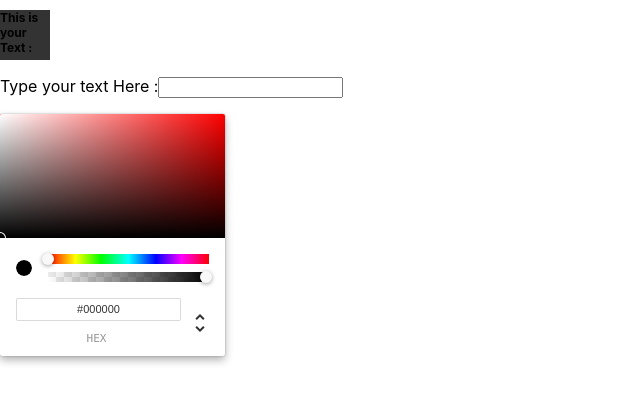
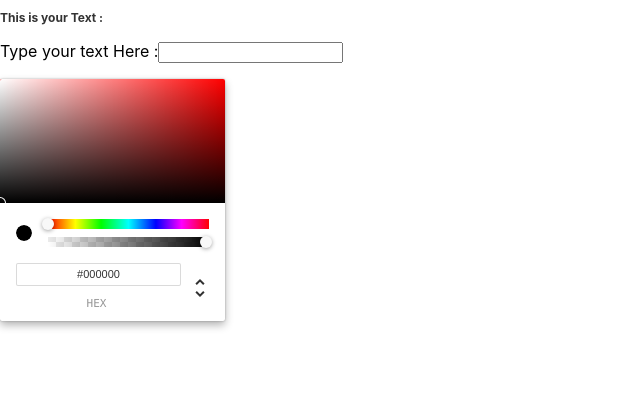
Before and after one commit to faiichann/mit-app, a React (Create React App) app: page / in a window 1280 px wide. Shown: the top 402 px of the page, without its empty margins (0-640 px from the left). Built offline with nearby package versions, Linux system fonts and the light colour scheme.

Commit message:
update fontcolor

```diff
--- a/src/component/LabelCopy.js
+++ b/src/component/LabelCopy.js
@@ -45,8 +45,8 @@ class Labelcopy extends React.Component {
       return (
         <div className="Labelcopy">
         <div>
-                  <div className="Copy" style={previewStyle} >
-                      <h2 style={{previewfont ,fontSize: this.state.size}} >This is your Text :  {this.state.value}</h2>
+                  <div className="Copy"  >
+                      <h2 style={{color:this.state.colorPreview ,fontSize: this.state.size}} >This is your Text :  {this.state.name}</h2>
                   </div>
               </div>
           <p className="Label">
```
